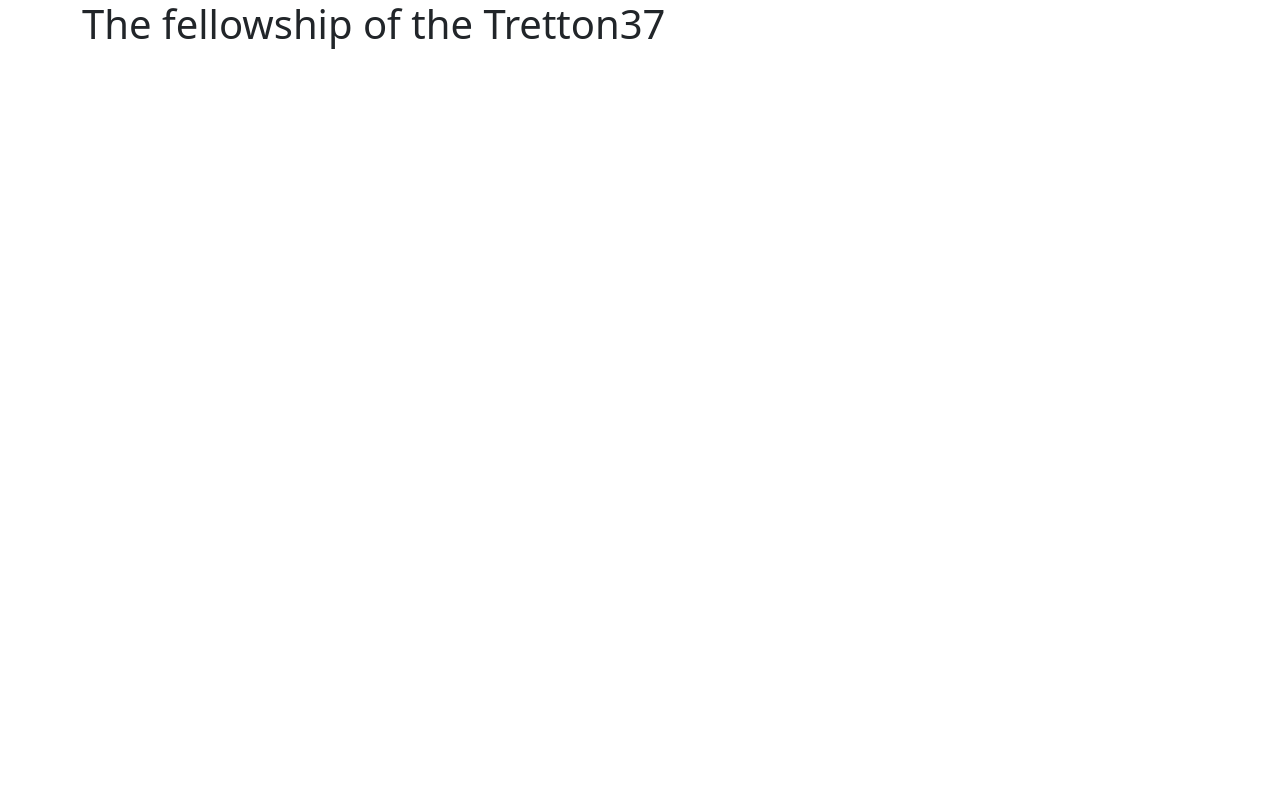
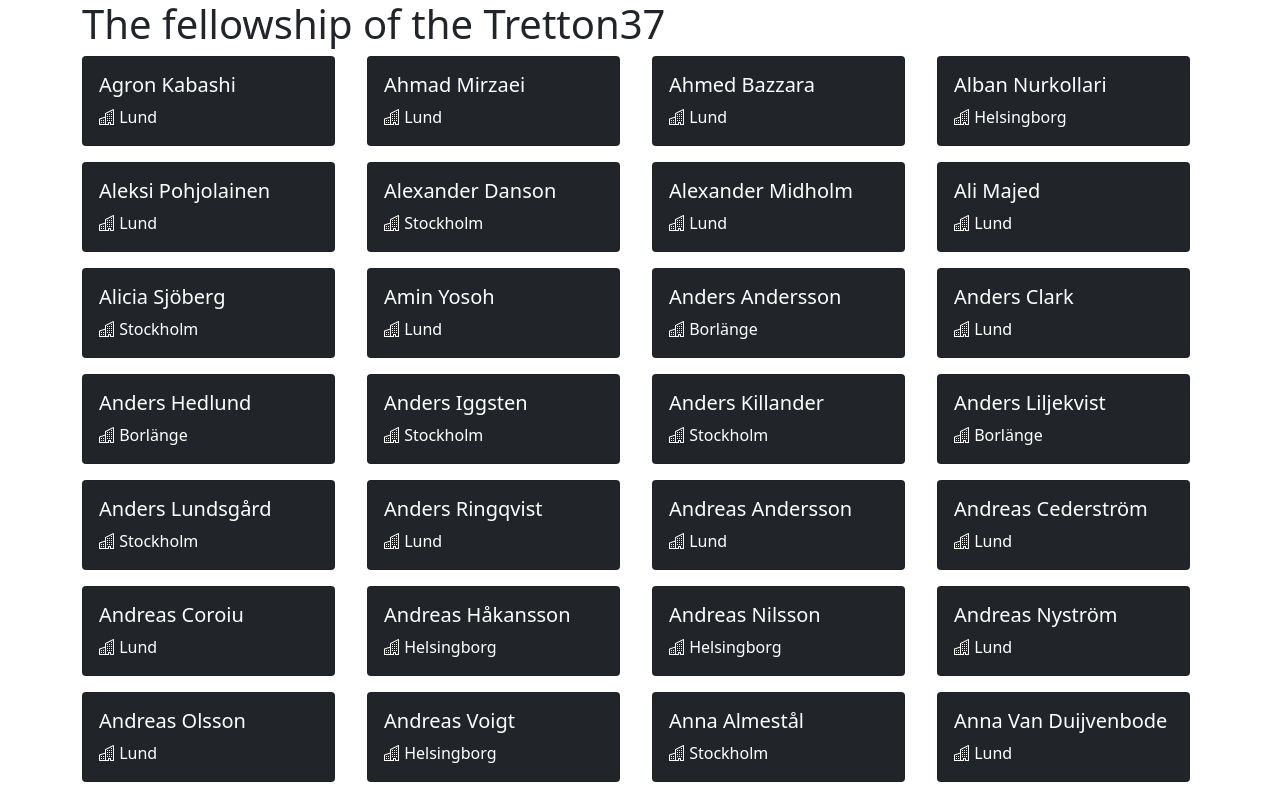
Before and after one commit to joakim-lundbeck/leet-list, a Vue app: page / in a window 1280 px wide. Shown: the top 796 px of the page. Built offline with nearby package versions, Linux system fonts and the light colour scheme.

Commit message:
Added EmployeeCard component

```diff
--- a/src/App.vue
+++ b/src/App.vue
@@ -1,14 +1,24 @@
 <template>
   <div id="app" class="container">
     <h1>The fellowship of the Tretton37</h1>
+
+    <div class="row">
+      <div v-for="employee in enabledEmployees" :key="employee.email" class="col-3">
+        <EmployeeCard :employee="employee"></EmployeeCard>
+      </div>
+    </div>
   </div>
 </template>
 
 <script>
-
+import EmployeeCard from './components/EmployeeCard.vue'
 
 export default {
   name: 'Leet-List',
+
+  components: {
+    EmployeeCard
+  },
 
   data () {
     return {
--- /dev/null
+++ b/src/components/EmployeeCard.vue
@@ -0,0 +1,25 @@
+<template>
+    <div class="card text-white bg-dark mb-3 me-2">
+
+        <div class="card-body">
+            <div class="row">
+                <div class="col-12">
+                <h5 class="card-title">{{employee.name}}</h5>
+                </div>
+            </div>
+
+            <p class="card-text">
+                <i class="bi bi-building"></i>
+                {{employee.office}}
+            </p>
+
+        </div>
+    </div>
+</template>
+
+<script>
+export default {
+  name: 'EmployeeCard',
+  props: [ 'employee' ]
+}
+</script>
```
